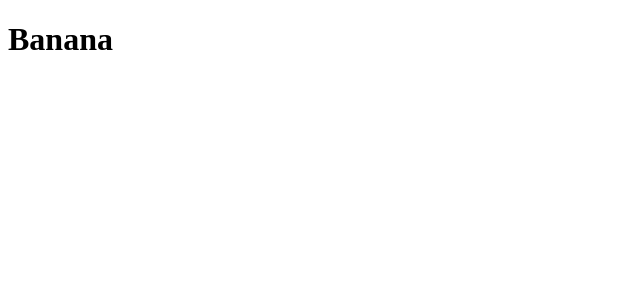
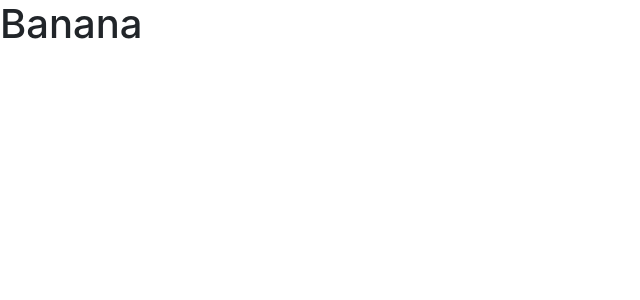
Before and after one commit to amenting/ticketing, a Next.js app in the folder client/: page /banana in a window 1280 px wide. Shown: the top 300 px of the page, without its empty margins (0-640 px from the left). Built offline with nearby package versions, Linux system fonts and the light colour scheme.

Commit message:
add bootstrap css

```diff
--- a/client/package.json
+++ b/client/package.json
@@ -10,6 +10,7 @@
   "author": "",
   "license": "ISC",
   "dependencies": {
+    "bootstrap": "^4.6.0",
     "next": "^10.0.8",
     "react": "^17.0.1",
     "react-dom": "^17.0.1"
--- /dev/null
+++ b/client/pages/_app.js
@@ -0,0 +1,5 @@
+import 'bootstrap/dist/css/bootstrap.css';
+
+export default ({ Component, pageProps}) => {
+    return <Component {...pageProps} />
+}
```
Also changed, not shown: 1 other file (tests, documents, lock files or other folders).
